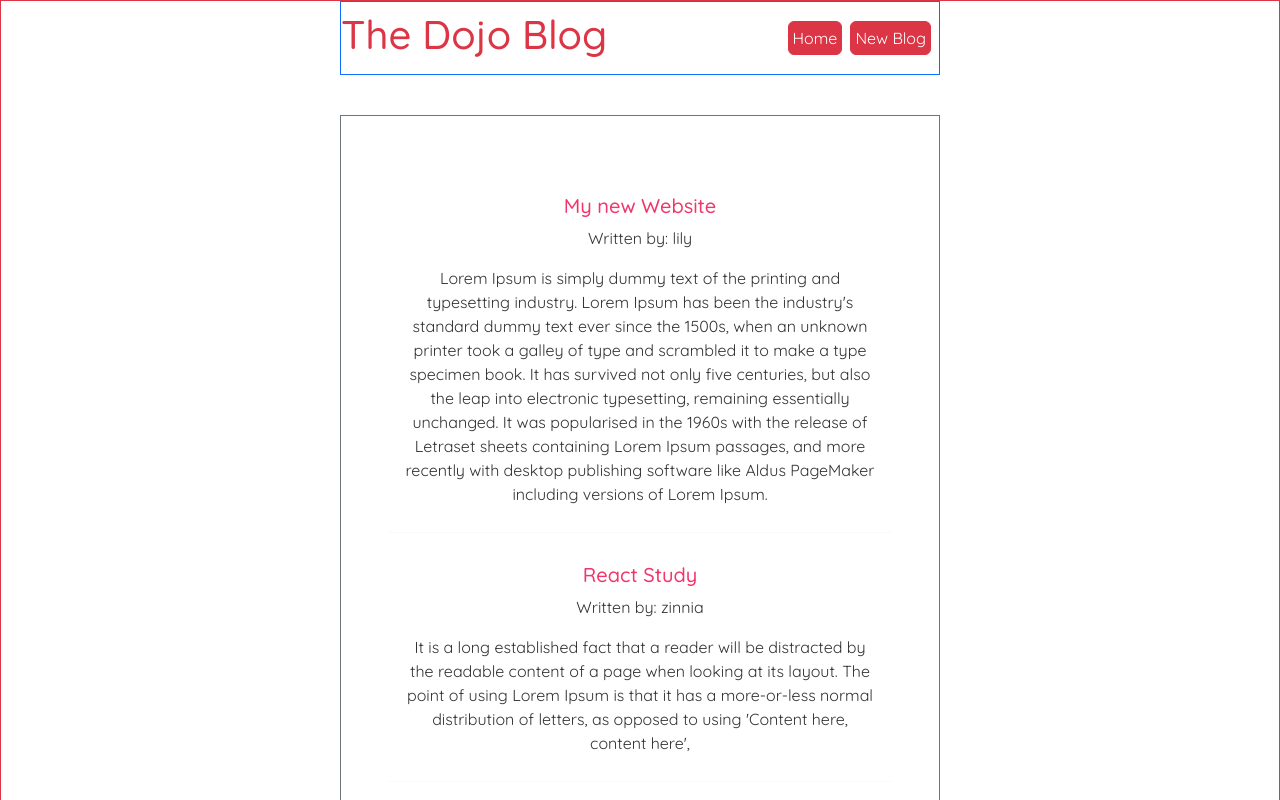
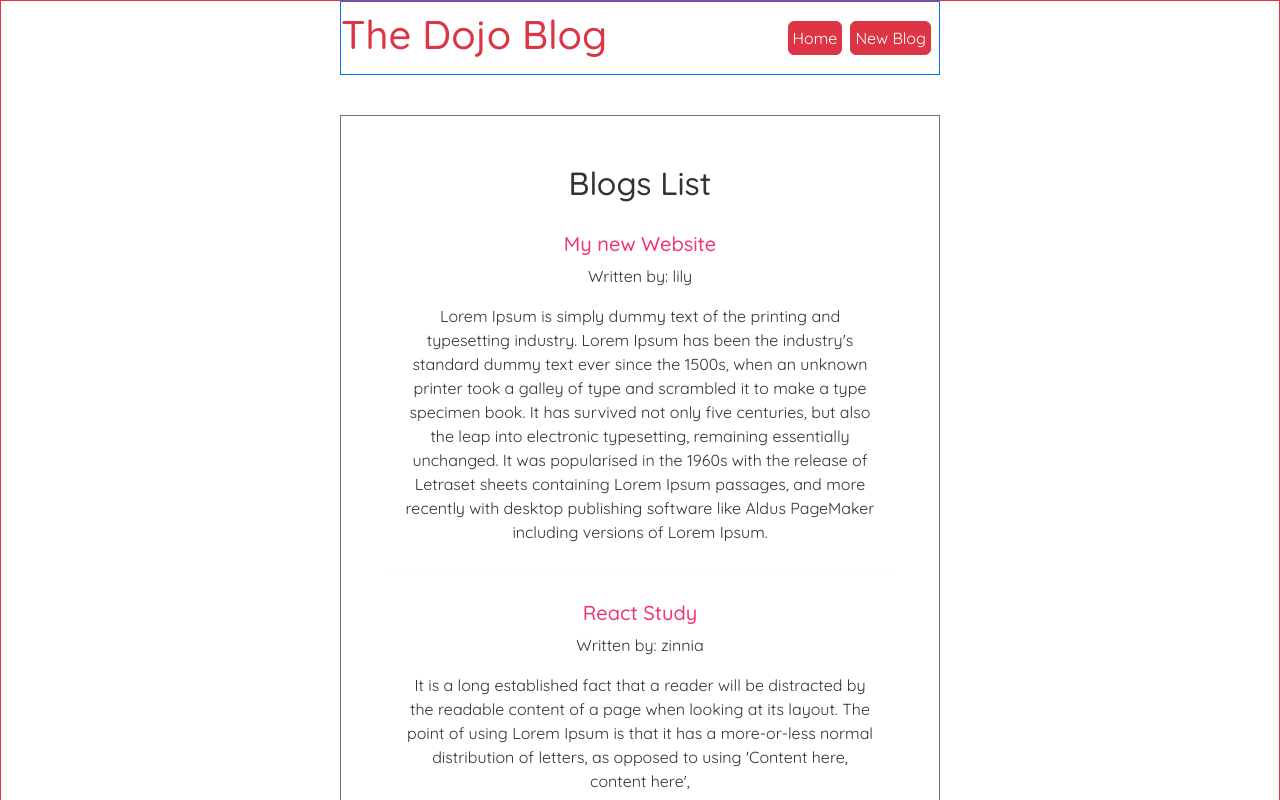
Before and after one commit to kiran-frontend-developer/ec-blog, a React (Create React App) app: page / in a window 1280 px wide. Shown: the top 800 px of the page. Built offline with nearby package versions, Linux system fonts and the light colour scheme.

Commit message:
Lecture 11

```diff
--- /dev/null
+++ b/src/BlogList.js
@@ -0,0 +1,54 @@
+import React, { useState } from "react";
+
+// const BlogList = (props) => {
+const BlogList = ({blogs_send, title}) => {
+  /* 1st method : static data
+  //   const [blogs, setBlogs] = useState([
+  //     {
+  //       id: 1,
+  //       title: "My new Website",
+  //       body: "Lorem Ipsum is simply dummy text of the printing and typesetting industry. Lorem Ipsum has been the industry's standard dummy text ever since the 1500s, when an unknown printer took a galley of type and scrambled it to make a type specimen book. It has survived not only five centuries, but also the leap into electronic typesetting, remaining essentially unchanged. It was popularised in the 1960s with the release of Letraset sheets containing Lorem Ipsum passages, and more recently with desktop publishing software like Aldus PageMaker including versions of Lorem Ipsum.",
+  //       author: "lily",
+  //     },
+  //     {
+  //       id: 2,
+  //       title: "React Study",
+  //       body: "It is a long established fact that a reader will be distracted by the readable content of a page when looking at its layout. The point of using Lorem Ipsum is that it has a more-or-less normal distribution of letters, as opposed to using 'Content here, content here',",
+  //       author: "zinnia",
+  //     },
+  //     {
+  //       id: 3,
+  //       title: "Learning JavaScript",
+  //       body: "There are many variations of passages of Lorem Ipsum available, but the majority have suffered alteration in some form, ",
+  //       author: "Jenny",
+  //     },
+  //   ]);
+  */
+
+  /*2nd method : via props
+  const access_blogs = props.blogs_send;
+  //   console.log(access_blogs);
+
+  const blogs_title = props.title;
+  //   console.log(blogs_title);
+
+
+  */
+
+  return (
+    <div className="blog-list">
+      {/* <h2>{blogs_title}</h2> */}
+      <h2>{title}</h2>
+      {/* {access_blogs.map((blog) => ( */}
+      {blogs_send.map((blog) => (
+        <div className="blog-preview" key={blog.id}>
+          <h2>{blog.title}</h2>
+          <p>Written by: {blog.author}</p>
+          <p>{blog.body}</p>
+        </div>
+      ))}
+    </div>
+  );
+};
+
+export default BlogList;
--- a/src/Home.js
+++ b/src/Home.js
@@ -1,50 +1,41 @@
-import React, { useState } from 'react'
+import React, { useState } from "react";
+import BlogList from "./BlogList";
 
 const Home = () => {
-
   const [blogs, setBlogs] = useState([
     {
       id: 1,
-            title: 'My new Website',
+      title: "My new Website",
       body: "Lorem Ipsum is simply dummy text of the printing and typesetting industry. Lorem Ipsum has been the industry's standard dummy text ever since the 1500s, when an unknown printer took a galley of type and scrambled it to make a type specimen book. It has survived not only five centuries, but also the leap into electronic typesetting, remaining essentially unchanged. It was popularised in the 1960s with the release of Letraset sheets containing Lorem Ipsum passages, and more recently with desktop publishing software like Aldus PageMaker including versions of Lorem Ipsum.",
-            author: 'lily'
+      author: "lily",
     },
     {
       id: 2,
-            title: 'React Study',
+      title: "React Study",
       body: "It is a long established fact that a reader will be distracted by the readable content of a page when looking at its layout. The point of using Lorem Ipsum is that it has a more-or-less normal distribution of letters, as opposed to using 'Content here, content here',",
-            author: 'zinnia'
+      author: "zinnia",
     },
     {
       id: 3,
-            title: 'Learning JavaScript',
+      title: "Learning JavaScript",
       body: "There are many variations of passages of Lorem Ipsum available, but the majority have suffered alteration in some form, ",
-            author: 'Jenny'
-        }
-    ])
-    // console.log(blogs)
+      author: "Jenny",
+    },
+  ]);
+//   console.log(blogs)
 
   return (
-        <div className='home'>
-            {
-                blogs.map(
-                    (blog) => (
+    <div className="home">
+      {/* {blogs.map((blog) => (
         <div className="blog-preview" key={blog.id}>
-                            <h2>
-                                {blog.title}
-                            </h2>
-                            <p>
-                                Written by: {blog.author}
-                            </p>
-                            <p>
-                                {blog.body}
-                            </p>
+          <h2>{blog.title}</h2>
+          <p>Written by: {blog.author}</p>
+          <p>{blog.body}</p>
         </div>
-                    )
-                )
-            }
-        </div >
-    )
-}
+      ))} */}
+      <BlogList blogs_send={blogs} title = "Blogs List"/>
+    </div>
+  );
+};
 
-export default Home
+export default Home;
```
Lines whose indentation alone changed are shown as unchanged.
